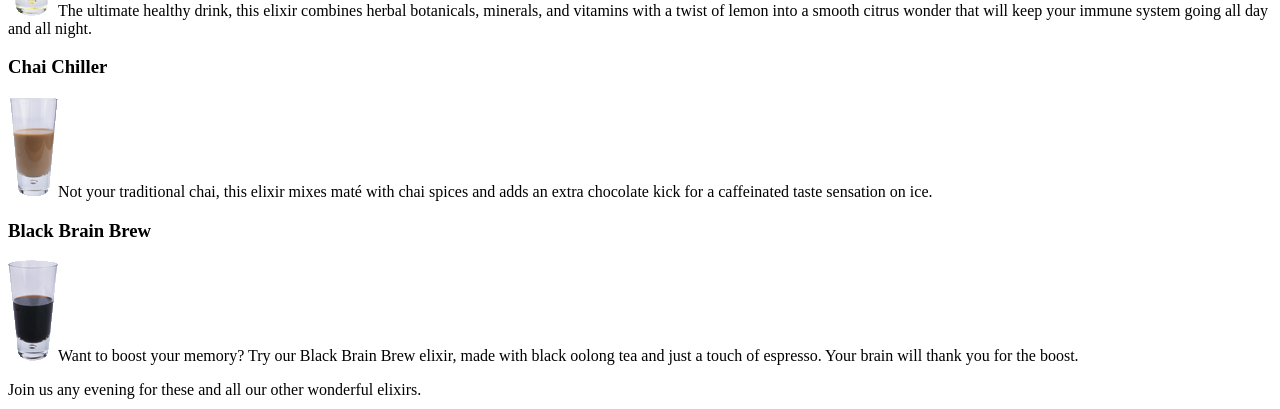
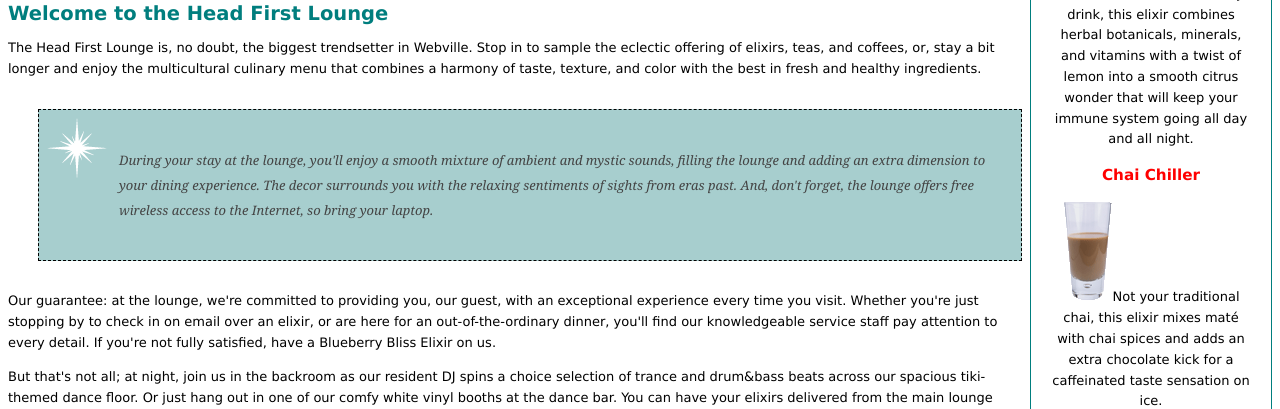
Before and after one commit to axelivanleoncruz/lounge, a plain HTML site: page index.html in a window 1280 px wide. Shown: the part 221-630 px from the top of the page. Drawn offline with Linux system fonts and the light colour scheme.

Commit message:
agrega presentación a la pagina web

```diff
--- /dev/null
+++ b/css/lounge.css
@@ -0,0 +1,60 @@
+body {
+    font-size: small;
+    font-family: Verdana, Helvetiva, Arial, sans-serif;
+    line-height: 1.6em;
+}
+
+h1, h2 {
+    color: #007e7e;
+}
+h1 {
+    font-size: 150%;
+}
+
+h2 {
+    font-size: 130%;
+}
+
+#guarantee {
+    border: 1px black dashed;
+    background-color: #a7cece;
+    padding: 25px;
+    padding-left: 80px;
+    margin: 30px;
+    margin-right: 250px;
+    font-family: Georgia, 'Times New Roman', Times, serif;
+    font-style: italic;
+    line-height: 1.9em;
+    color: #444444;
+    background-image: url('../img/background.gif');
+    background-repeat: no-repeat;
+    background-position: top left;
+}
+
+#elixirs {
+    border: #007e7e solid thin;
+    width: 200px;
+    padding: 20px;
+    padding-top: 0px;
+    margin-left: 20px;
+    text-align: center;
+    background-image: url('../img/cocktail.gif');
+    background-position: top left;
+    background-repeat: repeat-x;
+    float: right;
+}
+
+#elixirs h2{
+    color: black;
+}
+
+#elixirs h3 {
+    color: red;
+}
+
+#footer {
+    font-size: 90%;
+    text-align: center;
+    line-height: normal;
+    clear: both;
+}
--- a/index.html
+++ b/index.html
@@ -5,6 +5,7 @@
     <meta name="viewport" content="width=device-width, initial-scale=1.0">
     <meta name="author" content="Leon Cruz Axel Ivan"
     <title>Head First Lounge</title>
+    <link rel="stylesheet" href="css/lounge.css"/>
 </head>
 <body>
     <div id="elixirs">
@@ -38,7 +39,8 @@ other wonderful elixirs.</p>
     <img src="img/logo.gif"/>
    <h1>Welcome to the Head First Lounge</h1>
 
-<p>The Head First Lounge is, no doubt, the biggest trendsetter in Webville.
+<p>
+    The Head First Lounge is, no doubt, the biggest trendsetter in Webville.
 Stop in to sample the eclectic offering of elixirs, teas, and coffees,
 or, stay a bit longer and enjoy the multicultural culinary menu that
 combines a harmony of taste, texture, and color with the best in fresh
@@ -53,27 +55,33 @@ of sights from eras past. And, don't forget, the lounge offers free wireless
 access to the Internet, so bring your laptop.
 </p>
 </div>
-<p>Our guarantee: at the lounge, we're committed to providing you,
+<p>
+    Our guarantee: at the lounge, we're committed to providing you,
 our guest, with an exceptional experience every time you visit.
 Whether you're just stopping by to check in on email over an
 elixir, or are here for an out-of-the-ordinary dinner, you'll
 find our knowledgeable service staff pay attention to every detail.
-If you're not fully satisfied, have a Blueberry Bliss Elixir on us.</p>
+If you're not fully satisfied, have a Blueberry Bliss Elixir on us.
+</p>
 
-<p>But that's not all; at night, join us in the backroom as our resident
+<p>
+    But that's not all; at night, join us in the backroom as our resident
 DJ spins a choice selection of trance and drum&bass beats across
 our spacious tiki-themed dance floor. Or just hang out in one of our
 comfy white vinyl booths at the dance bar. You can have your elixirs
 delivered from the main lounge right to the dance floor. If you've
 had enough of the beat, just head back to the lounge area to relax.
 And, no matter where you find yourself in the lounge, you'll always be
-connected with our wireless Internet access.</p>
+connected with our wireless Internet access.
+</p>
 
-<p>Now that you've experienced the lounge virtually, isn't
+<p>
+    Now that you've experienced the lounge virtually, isn't
 it time to check us out for real? We're located right
 in the heart of Webville, and we've created some
 detailed directions to get you here in record time. No reservations necessary;
-come and join us anytime.</p>
+come and join us anytime.
+</p>
 
 
 
```
